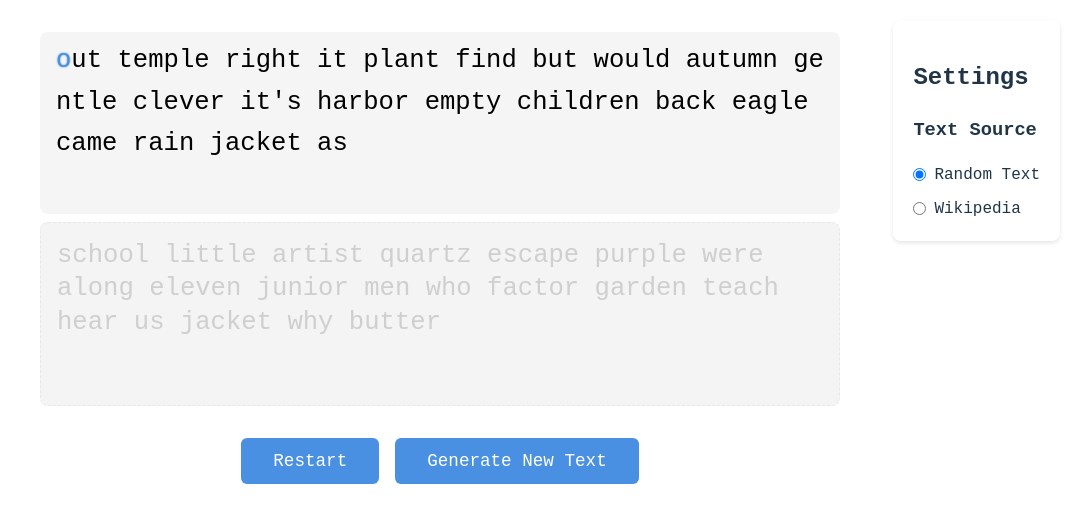
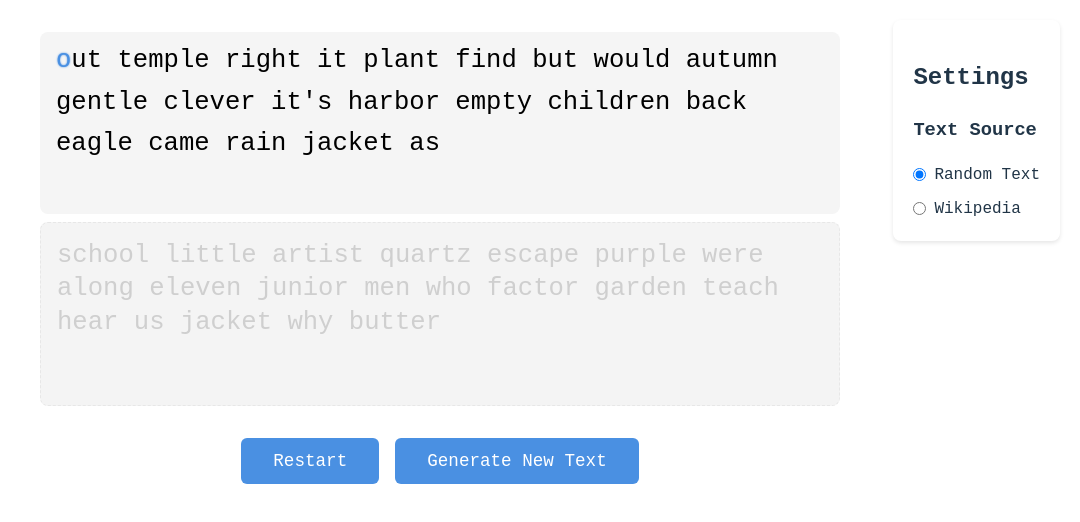
Before and after one commit to nstoichev/typing-game, a React (Vite) app: page / in a window 1280 px wide. Shown: the top 522 px of the page, without its empty margins (200-1280 px from the left). Built offline with nearby package versions, Linux system fonts and the light colour scheme.

Commit message:
feat: Wrap letters in words.

```diff
--- a/src/components/TextDisplay.jsx
+++ b/src/components/TextDisplay.jsx
@@ -4,15 +4,36 @@ import styles from './TextDisplay.module.css';
 const TextDisplay = ({ currentChunk, nextChunk, typedText }) => {
   const renderText = (text, isPreview = false) => {
     if (isPreview) {
-      return text.split('').map((char, index) => (
-        <span key={index}>{char}</span>
+      // Split text into words and render each word
+      return text.split(' ').map((word, wordIndex) => (
+        <span key={wordIndex} className={styles.word}>
+          {word.split('').map((char, charIndex) => (
+            <span key={charIndex}>{char}</span>
+          ))}
+          {wordIndex < text.split(' ').length - 1 && (
+            <span key={`space-${wordIndex}`}> </span>
+          )}
+        </span>
       ));
     }
 
-    return text.split('').map((char, index) => {
-      const isTyped = index < typedText.length;
-      const isWrong = isTyped && typedText[index] !== char;
-      const isCurrent = index === typedText.length;
+    // Split text into words for the main display
+    const words = text.split(' ');
+    let charCount = 0;
+
+    return words.map((word, wordIndex) => {
+      const wordStart = charCount;
+      const wordLength = word.length;
+      const spaceChar = wordIndex < words.length - 1 ? ' ' : '';
+      const chars = (word + spaceChar).split('');
+
+      const wordElement = (
+        <span key={wordIndex} className={styles.word}>
+          {chars.map((char, charIndex) => {
+            const absoluteIndex = wordStart + charIndex;
+            const isTyped = absoluteIndex < typedText.length;
+            const isWrong = isTyped && typedText[absoluteIndex] !== char;
+            const isCurrent = absoluteIndex === typedText.length;
 
             let className = '';
             if (isTyped) {
@@ -22,10 +43,16 @@ const TextDisplay = ({ currentChunk, nextChunk, typedText }) => {
             }
 
             return (
-        <span key={index} className={className}>
+              <span key={charIndex} className={className}>
                 {char}
               </span>
             );
+          })}
+        </span>
+      );
+
+      charCount += chars.length;
+      return wordElement;
     });
   };
 
--- a/src/components/TextDisplay.module.css
+++ b/src/components/TextDisplay.module.css
@@ -68,3 +68,12 @@
   50% { opacity: 0 }
   100% { opacity: 1 }
 }
+
+.word {
+  display: inline-block;
+  position: relative;
+}
+
+.word span {
+  margin-bottom: 0;
+}
```
Lines whose indentation alone changed are shown as unchanged.
